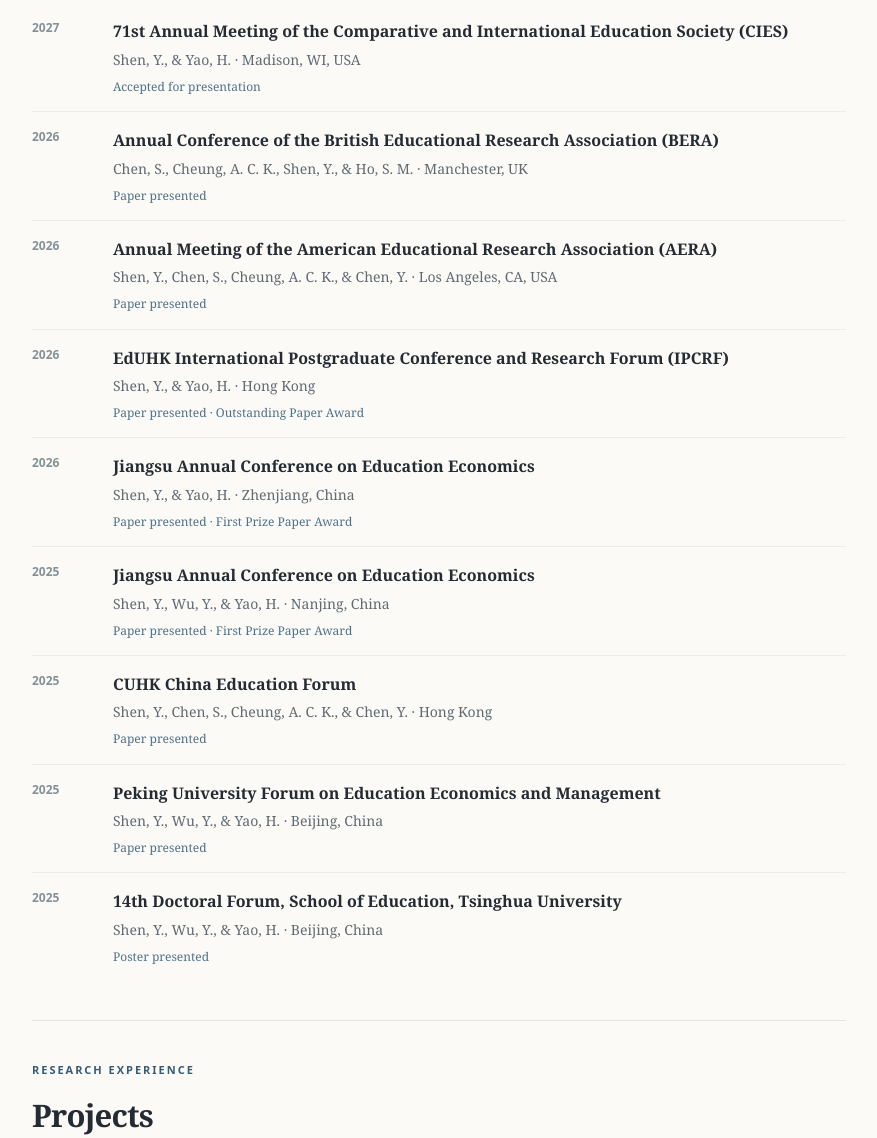
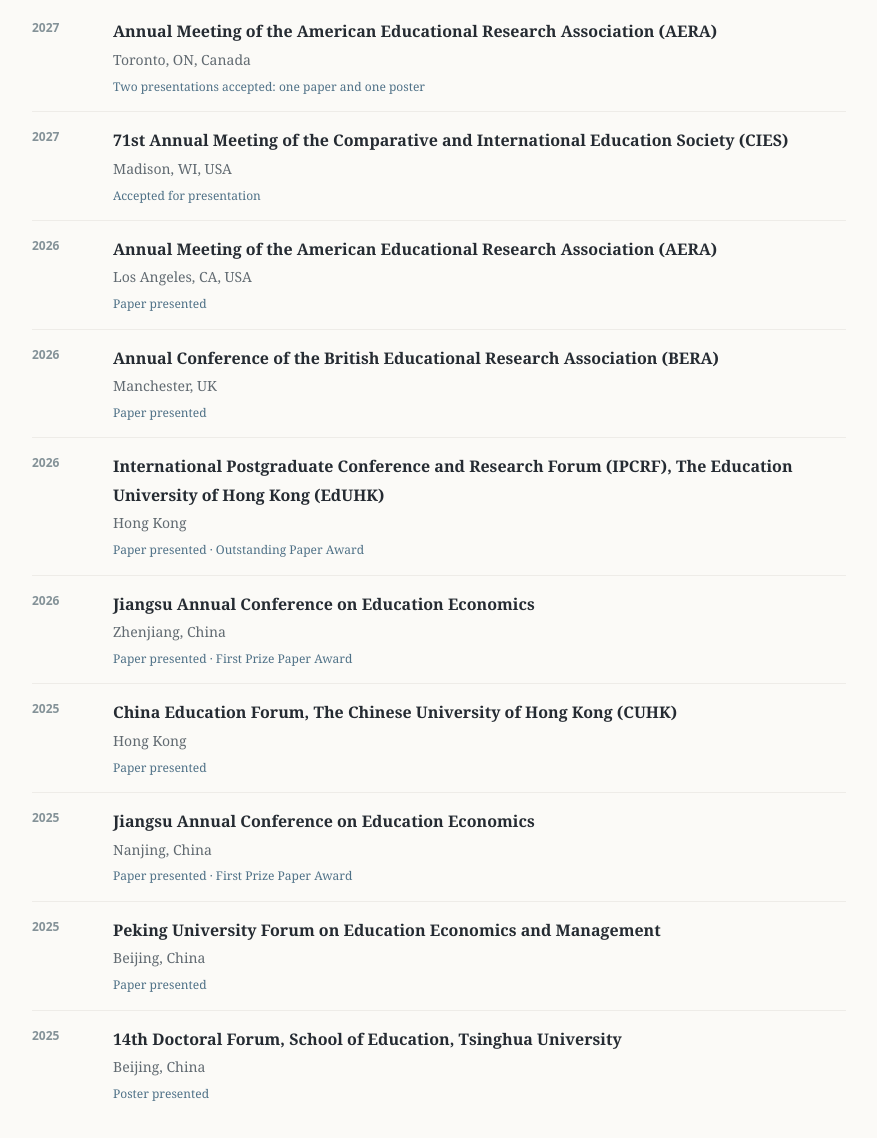
Before and after one commit to yanyangshen/yanyangshen.github.io, a plain HTML site: page research.html in a window 1280 px wide. Shown: the part 1444-2582 px from the top of the page, without its empty margins (361-1238 px from the left). Drawn offline with Linux system fonts and the light colour scheme.

Commit message:
Add files via upload

```diff
--- a/research.html
+++ b/research.html
@@ -62,15 +62,18 @@
 </section>
 <section aria-labelledby="conference-heading" class="page-section">
 <p class="eyebrow">PRESENTATIONS</p><h2 id="conference-heading">Conferences</h2>
-<ul class="conference-list"><li><span class="conf-year">2027</span><div><strong>71st Annual Meeting of the Comparative and International Education Society (CIES)</strong><p class="conf-meta">Shen, Y., &amp; Yao, H. · Madison, WI, USA</p><p class="conf-status">Accepted for presentation</p></div></li>
-<li><span class="conf-year">2026</span><div><strong>Annual Conference of the British Educational Research Association (BERA)</strong><p class="conf-meta">Chen, S., Cheung, A. C. K., Shen, Y., &amp; Ho, S. M. · Manchester, UK</p><p class="conf-status">Paper presented</p></div></li>
-<li><span class="conf-year">2026</span><div><strong>Annual Meeting of the American Educational Research Association (AERA)</strong><p class="conf-meta">Shen, Y., Chen, S., Cheung, A. C. K., &amp; Chen, Y. · Los Angeles, CA, USA</p><p class="conf-status">Paper presented</p></div></li>
-<li><span class="conf-year">2026</span><div><strong>EdUHK International Postgraduate Conference and Research Forum (IPCRF)</strong><p class="conf-meta">Shen, Y., &amp; Yao, H. · Hong Kong</p><p class="conf-status">Paper presented · Outstanding Paper Award</p></div></li>
-<li><span class="conf-year">2026</span><div><strong>Jiangsu Annual Conference on Education Economics</strong><p class="conf-meta">Shen, Y., &amp; Yao, H. · Zhenjiang, China</p><p class="conf-status">Paper presented · First Prize Paper Award</p></div></li>
-<li><span class="conf-year">2025</span><div><strong>Jiangsu Annual Conference on Education Economics</strong><p class="conf-meta">Shen, Y., Wu, Y., &amp; Yao, H. · Nanjing, China</p><p class="conf-status">Paper presented · First Prize Paper Award</p></div></li>
-<li><span class="conf-year">2025</span><div><strong>CUHK China Education Forum</strong><p class="conf-meta">Shen, Y., Chen, S., Cheung, A. C. K., &amp; Chen, Y. · Hong Kong</p><p class="conf-status">Paper presented</p></div></li>
-<li><span class="conf-year">2025</span><div><strong>Peking University Forum on Education Economics and Management</strong><p class="conf-meta">Shen, Y., Wu, Y., &amp; Yao, H. · Beijing, China</p><p class="conf-status">Paper presented</p></div></li>
-<li><span class="conf-year">2025</span><div><strong>14th Doctoral Forum, School of Education, Tsinghua University</strong><p class="conf-meta">Shen, Y., Wu, Y., &amp; Yao, H. · Beijing, China</p><p class="conf-status">Poster presented</p></div></li></ul>
+<ul class="conference-list">
+<li><span class="conf-year">2027</span><div><strong>Annual Meeting of the American Educational Research Association (AERA)</strong><p class="conf-meta">Toronto, ON, Canada</p><p class="conf-status">Two presentations accepted: one paper and one poster</p></div></li>
+<li><span class="conf-year">2027</span><div><strong>71st Annual Meeting of the Comparative and International Education Society (CIES)</strong><p class="conf-meta">Madison, WI, USA</p><p class="conf-status">Accepted for presentation</p></div></li>
+<li><span class="conf-year">2026</span><div><strong>Annual Meeting of the American Educational Research Association (AERA)</strong><p class="conf-meta">Los Angeles, CA, USA</p><p class="conf-status">Paper presented</p></div></li>
+<li><span class="conf-year">2026</span><div><strong>Annual Conference of the British Educational Research Association (BERA)</strong><p class="conf-meta">Manchester, UK</p><p class="conf-status">Paper presented</p></div></li>
+<li><span class="conf-year">2026</span><div><strong>International Postgraduate Conference and Research Forum (IPCRF), The Education University of Hong Kong (EdUHK)</strong><p class="conf-meta">Hong Kong</p><p class="conf-status">Paper presented · Outstanding Paper Award</p></div></li>
+<li><span class="conf-year">2026</span><div><strong>Jiangsu Annual Conference on Education Economics</strong><p class="conf-meta">Zhenjiang, China</p><p class="conf-status">Paper presented · First Prize Paper Award</p></div></li>
+<li><span class="conf-year">2025</span><div><strong>China Education Forum, The Chinese University of Hong Kong (CUHK)</strong><p class="conf-meta">Hong Kong</p><p class="conf-status">Paper presented</p></div></li>
+<li><span class="conf-year">2025</span><div><strong>Jiangsu Annual Conference on Education Economics</strong><p class="conf-meta">Nanjing, China</p><p class="conf-status">Paper presented · First Prize Paper Award</p></div></li>
+<li><span class="conf-year">2025</span><div><strong>Peking University Forum on Education Economics and Management</strong><p class="conf-meta">Beijing, China</p><p class="conf-status">Paper presented</p></div></li>
+<li><span class="conf-year">2025</span><div><strong>14th Doctoral Forum, School of Education, Tsinghua University</strong><p class="conf-meta">Beijing, China</p><p class="conf-status">Poster presented</p></div></li>
+</ul>
 </section>
 <section aria-labelledby="projects-heading" class="page-section">
 <p class="eyebrow">RESEARCH EXPERIENCE</p><h2 id="projects-heading">Projects</h2>
```
Also changed, not shown: 1 other file.
